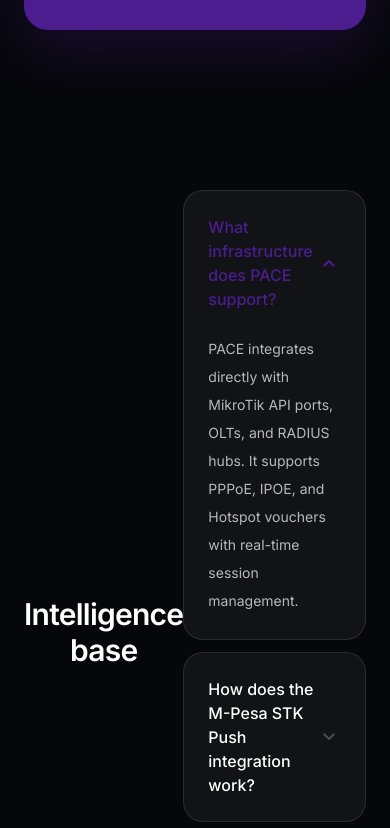
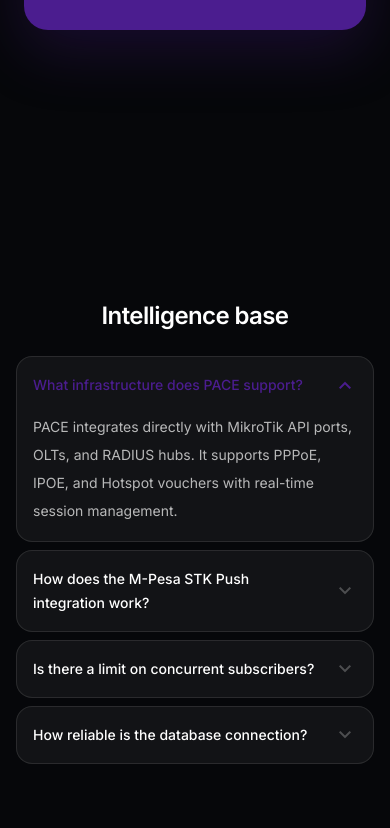
Before and after one commit to dennismutuku2005/pacewebsite, a Next.js app: page / in a window 390 px wide. Shown: the part 4936-5764 px from the top of the page. Built offline with nearby package versions, Linux system fonts and the light colour scheme.

Commit message:
The FAQ section has been adjusted for mobile with tighter spacing, smaller padding, and better text sizing so it feels cleaner on phones

```diff
--- a/src/app/page.js
+++ b/src/app/page.js
@@ -261,25 +261,26 @@ export default function Home() {
             </section>
 
             {/* FAQ */}
-            <section className="relative z-10 min-h-screen flex items-center mx-auto max-w-3xl px-6 py-20 lg:px-12">
-                <div className="w-full mb-10 text-center">
-                    <h2 className="text-3xl sm:text-4xl font-semibold tracking-tight text-white">Intelligence base</h2>
+            <section className="relative z-10 min-h-screen flex items-center mx-auto max-w-3xl px-4 py-16 sm:px-6 lg:px-12">
+                <div className="w-full">
+                    <div className="mb-6 text-center sm:mb-8">
+                        <h2 className="text-2xl sm:text-3xl font-semibold tracking-tight text-white">Intelligence base</h2>
                     </div>
 
-                <div className="space-y-3">
+                    <div className="space-y-2 sm:space-y-3">
                         {faqs.map((faq, index) => (
                             <div
                                 key={index}
-                            className="overflow-hidden rounded-[20px] border border-white/10 bg-white/[0.05]"
+                                className="overflow-hidden rounded-[16px] border border-white/10 bg-white/[0.05]"
                             >
                                 <button
                                     onClick={() => setOpenFaq(openFaq === index ? -1 : index)}
-                                className="flex w-full items-center justify-between p-6 text-left"
+                                    className="flex w-full items-center justify-between gap-3 p-4 text-left sm:p-5"
                                 >
-                                <span className={`font-medium transition-colors ${openFaq === index ? 'text-primary' : 'text-white'}`}>
+                                    <span className={`text-sm font-medium leading-6 transition-colors sm:text-base ${openFaq === index ? 'text-primary' : 'text-white'}`}>
                                         {faq.question}
                                     </span>
-                                <span className={`material-symbols-outlined transition-transform duration-300 ${openFaq === index ? 'rotate-180 text-primary' : 'text-white/25'}`}>
+                                    <span className={`flex-shrink-0 material-symbols-outlined text-lg transition-transform duration-300 sm:text-xl ${openFaq === index ? 'rotate-180 text-primary' : 'text-white/25'}`}>
                                         expand_more
                                     </span>
                                 </button>
@@ -289,7 +290,7 @@ export default function Home() {
                                             initial={{ height: 0, opacity: 0 }}
                                             animate={{ height: 'auto', opacity: 1 }}
                                             exit={{ height: 0, opacity: 0 }}
-                                        className="px-6 pb-6 text-sm leading-7 text-white/70"
+                                            className="px-4 pb-4 text-sm leading-7 text-white/70 sm:px-5 sm:pb-5"
                                         >
                                             {faq.answer}
                                         </motion.div>
@@ -297,6 +298,7 @@ export default function Home() {
                                 </AnimatePresence>
                             </div>
                         ))}
+                    </div>
                 </div>
             </section>
 
```
Lines whose indentation alone changed are shown as unchanged.
